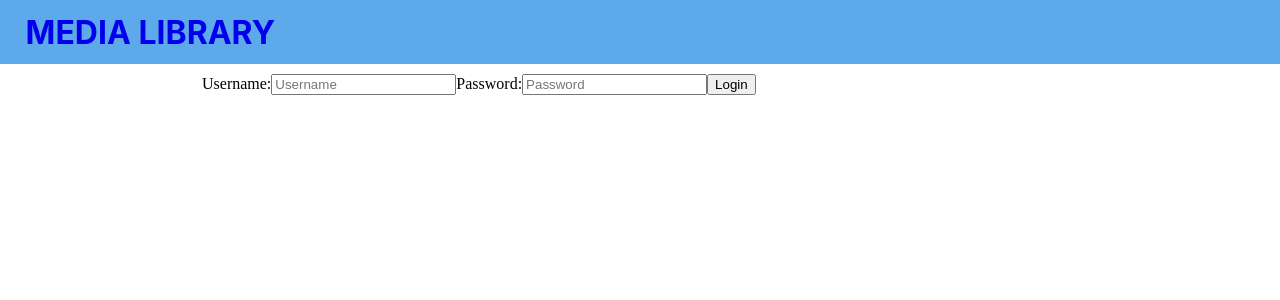
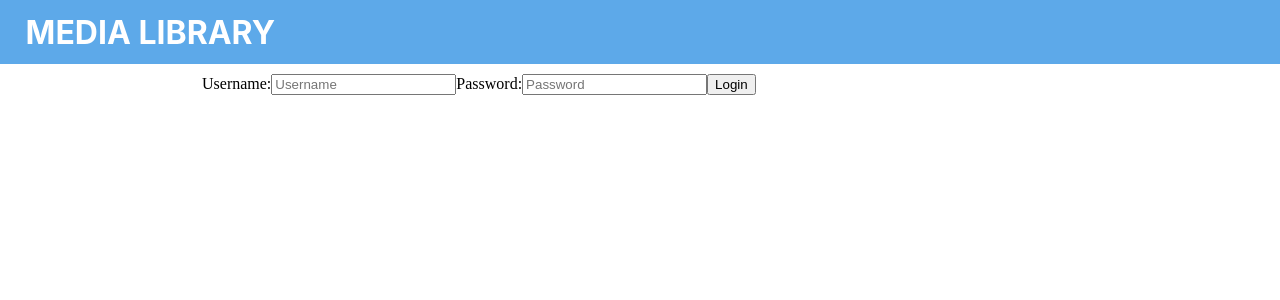
Before and after one commit to paynerg2/Media-Library, a React (Create React App) app: page /login in a window 1280 px wide. Shown: the top 300 px of the page. Built offline with nearby package versions, Linux system fonts and the light colour scheme; no server answers.

Commit message:
Update link styles

```diff
--- a/src/client/_styled_components/link.tsx
+++ b/src/client/_styled_components/link.tsx
@@ -4,6 +4,7 @@ import styled from 'styled-components';
 
 const Link = styled(RouterLink)`
     text-decoration: none;
+    color: inherit;
 
     &:focus,
     &:hover,
@@ -11,6 +12,7 @@ const Link = styled(RouterLink)`
     &:link,
     &:active {
         text-decoration: none;
+        color: inherit;
     }
 `;
 
```
